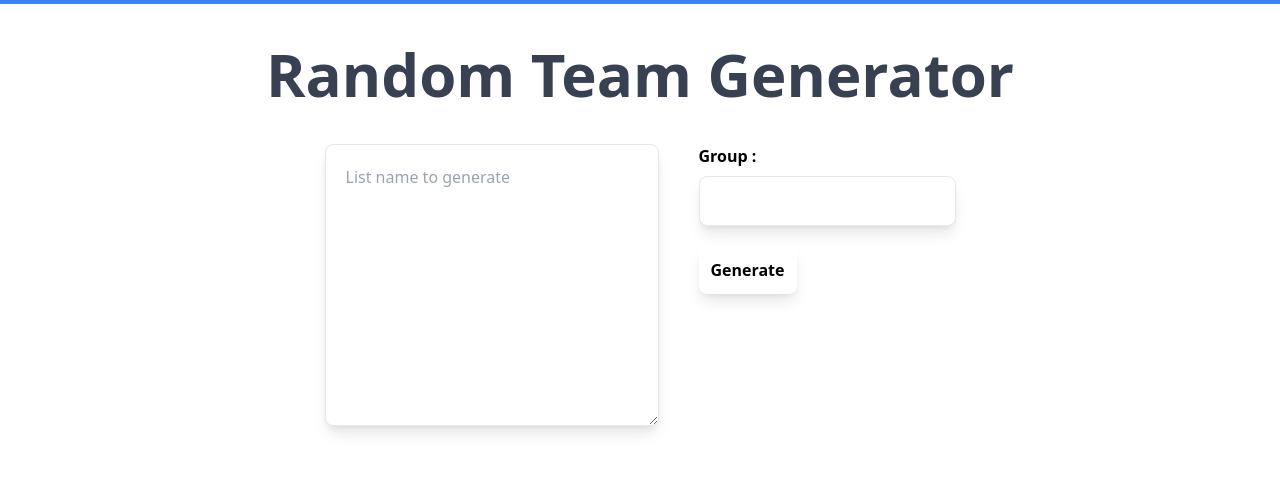
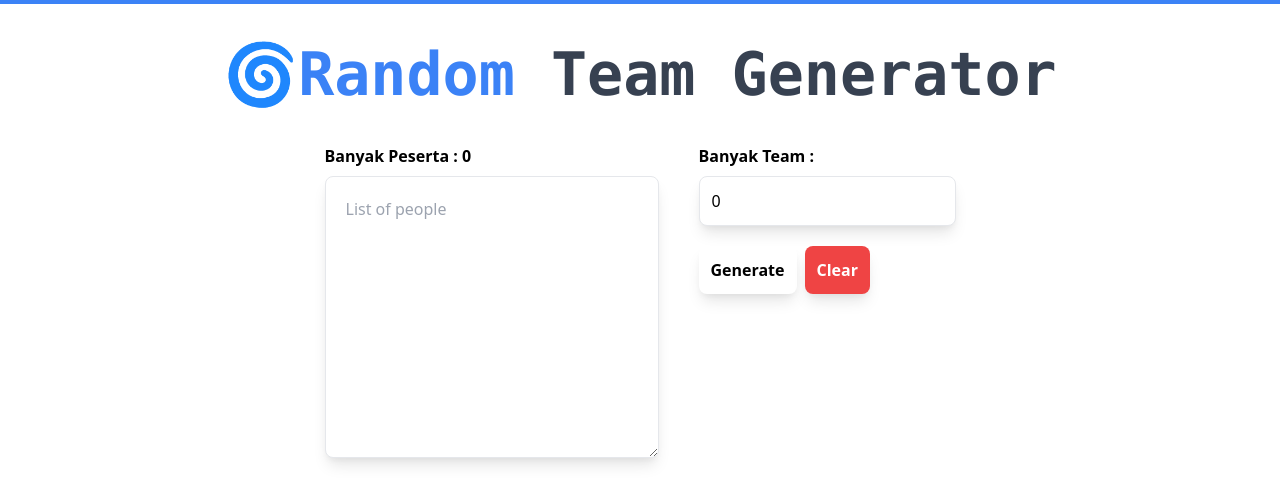
Before and after one commit to muh-hizbe/team-generator, a Vue app: page / in a window 1280 px wide. Shown: the top 504 px of the page. Built offline with nearby package versions, Linux system fonts and the light colour scheme.

Commit message:
pre-release for submit

```diff
--- /dev/null
+++ b/src/components/Card.vue
@@ -0,0 +1,18 @@
+<template>
+    <div class="rounded-lg shadow-lg bg-white lg">
+        <div class="text-xl font-semibold bg-blue-500 text-white text-center rounded-t-lg py-3 uppercase">Team {{index + 1}}</div>
+        <ul class="p-5">
+            <li v-for="(item, index) in data" :key="index" class="bg-gray-200 px-3 py-2 rounded mb-2 font-semibold">{{ index + 1 }}. {{ item }}</li>
+        </ul>
+    </div>
+</template>
+
+<script>
+export default {
+    props: [ 'data', 'index' ]
+}
+</script>
+
+<style>
+
+</style>
--- a/src/components/Form.vue
+++ b/src/components/Form.vue
@@ -1,25 +1,81 @@
 <template>
     <div class="flex justify-center">
         <div class="mr-5">
-            <textarea name="" id="" cols="30" rows="10"
+            <span class="block font-semibold mb-2">Banyak Peserta : {{ countPeople }}</span>
+            <textarea v-model="data" name="data" id="data" cols="30" rows="10"
                 class="rounded-lg bg-white p-5 border shadow-lg focus:outline-none focus:ring"
-                placeholder="List name to generate"></textarea>
+                placeholder="List of people"></textarea>
         </div>
         <div class="ml-5">
             <div class="mb-5">
-                <label for="group" class="block font-semibold mb-2">Group :</label>
-                <input type="number" name="group" id="group"
+                <label for="team" class="block font-semibold mb-2">Banyak Team :</label>
+                <input v-model="team" type="number" name="team" id="team"
                  class="w-auto p-3 shadow-lg rounded-lg bg-white border focus:outline-none focus:ring">
             </div>
-             <button
-                class="transition-all duration-300 ease-in-out p-3 shadow-lg rounded-lg bg-white font-semibold outline-none focus:outline-none focus:ring hover:shadow-none hover:bg-gray-100"
+            <button @click="createTeam()"
+                class="transition-all duration-300 ease-in-out p-3 shadow-lg rounded-lg bg-white font-semibold outline-none focus:outline-none focus:ring hover:shadow-none hover:bg-gray-100 mr-2"
             >Generate</button>
+            <button @click="() => {teams = null; data = null; team = 0;}"
+                class="transition-all duration-300 ease-in-out p-3 shadow-lg rounded-lg bg-red-500 text-white font-semibold outline-none focus:outline-none focus:ring hover:shadow-none hover:bg-gray-100 hover:text-red-500"
+            >Clear</button>
+        </div>
+    </div>
+    <div v-if="teams" class="mt-10 px-10">
+        <div class="text-center font-semibold text-3xl uppercase mb-5">Hasil</div>
+        <div class="grid grid-cols-4 gap-4 justify-center mb-10">
+            <template v-for="(item, index) in teams" :key="index">
+                <Card :data="item" :index="index" />
+            </template>
         </div>
     </div>
 </template>
 
 <script>
+import Card from '@/components/Card.vue'
 export default {
+    components: {
+        Card
+    },
+
+    data() {
+        return {
+            data: null,
+            team: 0,
+            teams: null
+        }
+    },
+
+    computed: {
+        countPeople: function () {
+            if(this.data == null) {
+                return 0
+            }
+            let array = this.data.split('\n')
+            return array.length
+        }
+    },
+
+    methods: {
+        createTeam() {
+            const array = this.data.split('\n');
+            const randomOrder = array.sort(() => 0.5 - Math.random())
+
+            const hasil = this.chunkArray(randomOrder, this.team)
+            this.teams = hasil
+            console.log(hasil);
+        },
+
+        chunkArray (arr, chunkCount) {
+            const chunks = [];
+            while (arr.length) {
+                const chunkSize = Math.ceil(arr.length / chunkCount--);
+                const chunk = arr.slice(0, chunkSize);
+                chunks.push(chunk);
+                arr = arr.slice(chunkSize);
+            }
+            return chunks;
+        }
+    }
 
 }
 </script>
--- a/src/views/Home.vue
+++ b/src/views/Home.vue
@@ -2,7 +2,7 @@
   <div class="align-center py-10 border-t-4 border-blue-500">
     <!-- <img alt="Vue logo" src="../assets/logo.png"> -->
     <div class="container">
-        <h1 class="text-6xl text-gray-700 text-center font-semibold mb-10">Random Team Generator</h1>
+        <h1 class="text-6xl text-gray-700 text-center font-mono font-semibold mb-10"><span class="font-bold text-blue-500">🌀Random</span> Team Generator</h1>
         <Form />
     </div>
   </div>
```
